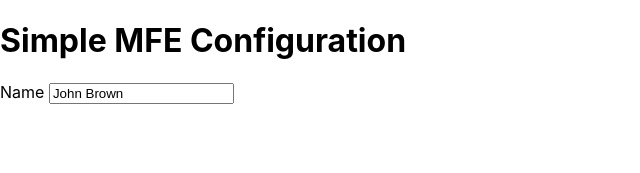
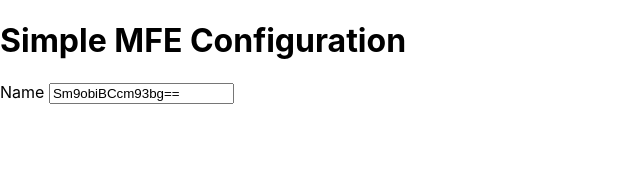
Before and after one commit to MEM2677/digital-assistant, a React (Create React App) app in the folder microfrontends/digital-assistant-config/: page / in a window 1280 px wide. Shown: the top 173 px of the page, without its empty margins (0-640 px from the left). Built offline with nearby package versions, Linux system fonts and the light colour scheme.

Commit message:
Config widget

```diff
--- a/microfrontends/digital-assistant-config/src/App.js
+++ b/microfrontends/digital-assistant-config/src/App.js
@@ -4,17 +4,6 @@ import {Buffer} from "buffer";
 class App extends Component {
   constructor(props) {
     super(props);
-    /*
-    let encoded;
-
-    if (props.name != null && props.name !== '' ) {
-      console.log("encoding", props);
-      encoded = Buffer.from(props.name, 'utf-8').toString('base64');
-      console.log("to", encoded);
-    } else {
-      console.log("using current value", props.name);
-      encoded = props.name;
-    }*/
     this.state = {
       name: props.name
     };
@@ -25,19 +14,26 @@ class App extends Component {
     const encoded = input.value;
     let decoded;
 
-
       decoded = Buffer.from(encoded, 'base64').toString('utf-8');
       if (encoded !== '' && Buffer.from(decoded, 'utf-8').toString('base64') === encoded) {
           // console.log('have valid configuration', decoded);
       } else {
         decoded = input.value;
       }
-
     this.setState({
       [input.name]: decoded,
     });
   };
 
+  toBase64 = value => {
+    if ((value) && value !== '') {
+      let encoded = Buffer.from(value, 'utf-8').toString('base64');
+
+      console.log('presento stringa codificata ' + encoded);
+      return encoded;
+    }
+    return value;
+  }
 
   render() {
     const { name } = this.state;
@@ -46,7 +42,7 @@ class App extends Component {
           <h1>Simple MFE Configuration</h1>
           <div>
             <label htmlFor="name">Name </label>
-            <input id="name" name="name" defaultValue={name} type="text" onChange={this.handleChange}  />
+            <input id="name" name="name" defaultValue={this.toBase64(name)} type="text" onChange={this.handleChange}  />
           </div>
         </div>
     );
```
Also changed, not shown: 1 other file (tests, documents, lock files or other folders).
